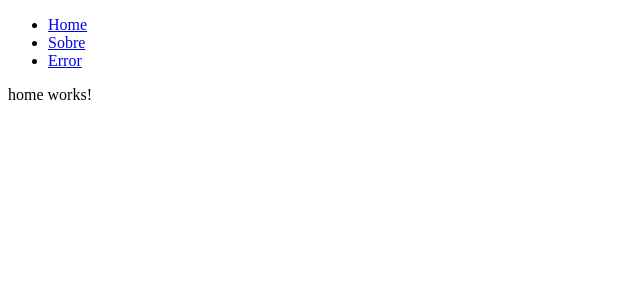
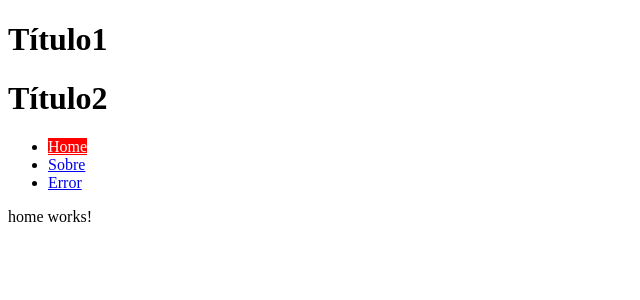
Before and after one commit to ReginaldoBorges/Routes, an Angular app: page / in a window 1280 px wide. Shown: the top 300 px of the page, without its empty margins (0-640 px from the left). Built offline with nearby package versions, Linux system fonts and the light colour scheme.

Commit message:
Secao_12_77 [routerLinkActive]=”[’class’]” e [routerLinkActiveOptions]=”{exact: true}” rota ativa

```diff
--- a/src/app/app-routing.module.ts
+++ b/src/app/app-routing.module.ts
@@ -9,7 +9,7 @@
 const routes: Routes = [
   { path: '', component: HomeComponent, pathMatch: 'full' },
   { path: 'sobre', component: SobreComponent },
-  { path: '**', component: PageErrorComponent }, // Uma das maneiras de tratar a rota coringa, caso a rota mencionada no browse não exista
+  { path: '404', component: PageErrorComponent }, // Uma das maneiras de tratar a rota coringa, caso a rota mencionada no browse não exista
 ];
 
 @NgModule({
--- a/src/app/shared/menu/menu.component.html
+++ b/src/app/shared/menu/menu.component.html
@@ -1,14 +1,31 @@
 <header>
+  <h1>Título1</h1>
+  <h1>Título2</h1>
   <nav>
     <ul>
       <li>
-        <a routerLink="/home">Home</a>
+        <a
+          [routerLink]="['/']"
+          [routerLinkActive]="['active']"
+          [routerLinkActiveOptions]="{ exact: true }"
+          >Home</a
+        >
       </li>
       <li>
-        <a routerLink="/sobre">Sobre</a>
+        <a
+          [routerLink]="['/sobre']"
+          [routerLinkActive]="['active']"
+          [routerLinkActiveOptions]="{ exact: true }"
+          >Sobre</a
+        >
       </li>
       <li>
-        <a routerLink="['/404']">Error</a>
+        <a
+          [routerLink]="['/404']"
+          [routerLinkActive]="['active']"
+          [routerLinkActiveOptions]="{ exact: true }"
+          >Error</a
+        >
       </li>
     </ul>
   </nav>
--- a/src/app/shared/menu/menu.component.scss
+++ b/src/app/shared/menu/menu.component.scss
@@ -0,0 +1,4 @@
+.active {
+  background: red;
+  color: #fff;
+}
```
